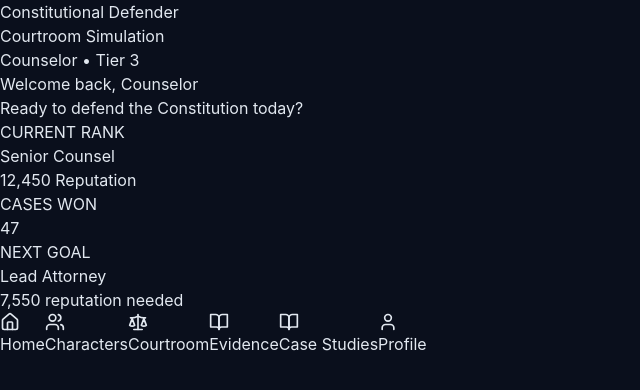
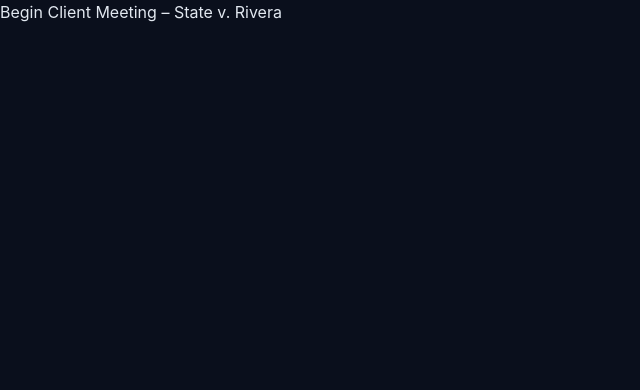
Before and after one commit to bluegillmaster911-byte/constitutional-defender, a React (Vite) app: page / in a window 1280 px wide. Shown: the top 390 px of the page, without its empty margins (0-640 px from the left). Built offline with nearby package versions, Linux system fonts and the light colour scheme.

Commit message:
Update App.tsx

```diff
--- a/src/App.tsx
+++ b/src/App.tsx
@@ -1,218 +1,41 @@
-import { useState } from 'react'
-import { Home, Users, Scale, BookOpen, User } from 'lucide-react'
+// Add these imports near the top of src/App.tsx
+import React, { useState } from 'react';
+import RiveraClientMeeting from './scenes/ClientMeeting/RiveraClientMeeting';
+import { useGameSave } from './hooks/useGameSave';
+import { awardReputation } from './game/gameEngine';
 
-type Screen = 'home' | 'characters' | 'courtroom' | 'evidence' | 'case-studies' | 'profile'
+// Example integration inside your main App component or Hub screen
+const App: React.FC = () => {
+  const [showRiveraMeeting, setShowRiveraMeeting] = useState(false);
+  const { saveGame, loadGame } = useGameSave();
 
-function App() {
-  const [currentScreen, setCurrentScreen] = useState<Screen>('home')
-
-  const navItems = [
-    { id: 'home' as Screen, label: 'Home', icon: Home },
-    { id: 'characters' as Screen, label: 'Characters', icon: Users },
-    { id: 'courtroom' as Screen, label: 'Courtroom', icon: Scale },
-    { id: 'evidence' as Screen, label: 'Evidence', icon: BookOpen },
-    { id: 'case-studies' as Screen, label: 'Case Studies', icon: BookOpen },
-    { id: 'profile' as Screen, label: 'Profile', icon: User },
-  ]
+  const handleRiveraComplete = (strategy: 'suppression' | 'first_amendment' | 'dual', reputationGain: number) => {
+    awardReputation(reputationGain);
+    saveGame(); // Persist updated reputation and state
+    setShowRiveraMeeting(false);
+    // Navigate to next screen (e.g., Evidence Library or Courtroom)
+    console.log(`Strategy selected: ${strategy} | Reputation gained: ${reputationGain}`);
+  };
 
   return (
     <div className="min-h-screen bg-[#0a0f1c] text-white">
-      {/* Header */}
-      <header className="border-b border-slate-700 bg-[#0f1629] sticky top-0 z-50">
-        <div className="max-w-6xl mx-auto px-6 py-4 flex items-center justify-between">
-          <div>
-            <h1 className="text-2xl font-semibold tracking-tight">Constitutional Defender</h1>
-            <p className="text-xs text-slate-400">Courtroom Simulation</p>
-          </div>
-          <div className="text-sm text-slate-400">Counselor • Tier 3</div>
-        </div>
-      </header>
+      {/* Your existing navigation / hub UI */}
+      <button
+        onClick={() => setShowRiveraMeeting(true)}
+        className="px-6 py-3 bg-blue-600 hover:bg-blue-700 rounded-xl font-semibold transition"
+      >
+        Begin Client Meeting – State v. Rivera
+      </button>
 
-      {/* Main Content */}
-      <main className="max-w-6xl mx-auto px-6 py-8">
+      {/* Render the scene when triggered */}
+      {showRiveraMeeting && (
+        <RiveraClientMeeting
+          onComplete={handleRiveraComplete}
+          selectedLawyerGender="male" // or "female" based on player choice
+        />
+      )}
+    </div>
+  );
+};
 
-        {/* HOME SCREEN */}
-        {currentScreen === 'home' && (
-          <div>
-            <h2 className="text-3xl font-semibold mb-2">Welcome back, Counselor</h2>
-            <p className="text-slate-400 mb-8">Ready to defend the Constitution today?</p>
-
-            <div className="grid grid-cols-1 md:grid-cols-3 gap-6">
-              <div className="bg-[#111827] border border-slate-700 rounded-2xl p-6">
-                <div className="text-blue-400 text-sm mb-1">CURRENT RANK</div>
-                <div className="text-2xl font-semibold">Senior Counsel</div>
-                <div className="text-emerald-400 mt-4">12,450 Reputation</div>
-              </div>
-              <div className="bg-[#111827] border border-slate-700 rounded-2xl p-6">
-                <div className="text-blue-400 text-sm mb-1">CASES WON</div>
-                <div className="text-4xl font-semibold">47</div>
-              </div>
-              <div className="bg-[#111827] border border-slate-700 rounded-2xl p-6">
-                <div className="text-blue-400 text-sm mb-1">NEXT GOAL</div>
-                <div className="text-lg">Lead Attorney</div>
-                <div className="text-xs text-slate-500 mt-1">7,550 reputation needed</div>
-              </div>
-            </div>
-          </div>
-        )}
-
-        {/* CHARACTERS SCREEN - With Images */}
-        {currentScreen === 'characters' && (
-          <div>
-            <h2 className="text-3xl font-semibold mb-2">Characters</h2>
-            <p className="text-slate-400 mb-8">Your team and the courtroom NPCs</p>
-
-            <div className="mb-10">
-              <h3 className="text-lg font-semibold mb-4 text-blue-400">Your Team</h3>
-              <div className="grid grid-cols-2 md:grid-cols-4 gap-6">
-                {[
-                  { name: "Elena Rodriguez", role: "Lead Counsel", image: "/characters/elena-rodriguez.jpg" },
-                  { name: "James Mitchell", role: "Junior Associate", image: "/characters/james-mitchell.jpg" },
-                  { name: "Marcus Williams", role: "Constitutional Expert", image: "/characters/marcus-williams.jpg" },
-                  { name: "Sarah Chen", role: "Trial Strategist", image: "/characters/sarah-chen.jpg" },
-                ].map((char, i) => (
-                  <div key={i} className="group bg-[#111827] border border-slate-700 rounded-2xl overflow-hidden hover:border-blue-500 hover:shadow-2xl transition-all duration-300 cursor-pointer">
-                    <img src={char.image} alt={char.name} className="w-full h-56 object-cover group-hover:scale-105 transition-transform duration-300" />
-                    <div className="p-5">
-                      <div className="font-semibold text-xl tracking-tight">{char.name}</div>
-                      <div className="inline-block mt-2 px-3 py-0.5 bg-blue-600/20 text-blue-400 text-xs font-medium rounded-full">
-                        {char.role}
-                      </div>
-                    </div>
-                  </div>
-                ))}
-              </div>
-            </div>
-
-            <div>
-              <h3 className="text-lg font-semibold mb-4 text-amber-400">Courtroom NPCs</h3>
-              <div className="grid grid-cols-2 md:grid-cols-5 gap-6">
-                {[
-                  { name: "Judge Chen", role: "Presiding Judge", image: "/characters/judge-chen.jpg" },
-                  { name: "Prosecutor Stone", role: "Lead Prosecutor", image: "/characters/prosecutor-stone.jpg" },
-                  { name: "Clerk Williams", role: "Court Clerk", image: "/characters/clerk-williams.jpg" },
-                  { name: "Defendant Rivera", role: "The Accused", image: "/characters/defendant-rivera.jpg" },
-                  { name: "Mentor Richardson", role: "Senior Advisor", image: "/characters/mentor-richardson.jpg" },
-                ].map((npc, i) => (
-                  <div key={i} className="group bg-[#111827] border border-slate-700 rounded-2xl overflow-hidden hover:border-amber-500 hover:shadow-xl transition-all duration-300 cursor-pointer">
-                    <img src={npc.image} alt={npc.name} className="w-full h-48 object-cover group-hover:scale-105 transition-transform duration-300" />
-                    <div className="p-4 text-center">
-                      <div className="font-semibold text-lg">{npc.name}</div>
-                      <div className="text-amber-400 text-sm mt-1">{npc.role}</div>
-                    </div>
-                  </div>
-                ))}
-              </div>
-            </div>
-          </div>
-        )}
-
-        {/* COURTROOM SCREEN */}
-        {currentScreen === 'courtroom' && (
-          <div>
-            <h2 className="text-3xl font-semibold mb-2">Courtroom</h2>
-            <p className="text-slate-400 mb-8">United States v. Rivera • Constitutional Defense</p>
-
-            <div className="bg-[#111827] border border-slate-700 rounded-2xl p-8 mb-8">
-              <div className="grid grid-cols-1 md:grid-cols-3 gap-6 text-center">
-                <div className="bg-[#0a0f1c] rounded-xl p-6">
-                  <div className="text-4xl mb-3">⚖️</div>
-                  <div className="font-semibold">Judge Chen</div>
-                  <div className="text-xs text-slate-400 mt-1">Presiding</div>
-                </div>
-                <div className="bg-[#0a0f1c] rounded-xl p-6">
-                  <div className="text-4xl mb-3">🔨</div>
-                  <div className="font-semibold">Prosecutor Stone</div>
-                  <div className="text-xs text-slate-400 mt-1">Opposing Counsel</div>
-                </div>
-                <div className="bg-[#0a0f1c] rounded-xl p-6">
-                  <div className="text-4xl mb-3">📋</div>
-                  <div className="font-semibold">Clerk Williams</div>
-                  <div className="text-xs text-slate-400 mt-1">Court Records</div>
-                </div>
-              </div>
-            </div>
-
-            <div className="text-center space-y-4">
-              <button
-                onClick={() => alert('Full interactive courtroom with dialogue choices and voice narration coming in next update')}
-                className="bg-blue-600 hover:bg-blue-700 transition-colors px-10 py-4 rounded-2xl font-semibold text-lg w-full max-w-md"
-              >
-                Begin Trial
-              </button>
-              <p className="text-xs text-slate-500">Interactive trial simulation with branching dialogue</p>
-            </div>
-          </div>
-        )}
-
-        {/* EVIDENCE SCREEN */}
-        {currentScreen === 'evidence' && (
-          <div>
-            <h2 className="text-3xl font-semibold mb-6">Evidence Library</h2>
-            <p className="text-slate-400">Evidence collection and management system coming soon.</p>
-          </div>
-        )}
-
-        {/* CASE STUDIES SCREEN */}
-        {currentScreen === 'case-studies' && (
-          <div>
-            <h2 className="text-3xl font-semibold mb-2">Case Studies</h2>
-            <p className="text-slate-400 mb-8">Real incidents analyzed through a constitutional lens</p>
-
-            <div className="bg-[#111827] border border-slate-700 rounded-2xl p-8 mb-8">
-              <div className="max-w-3xl">
-                <h3 className="text-2xl font-semibold mb-4">Understanding Use of Force &amp; Constitutional Rights</h3>
-                <p className="text-slate-300 leading-relaxed mb-6">
-                  Real-world incidents provide powerful learning opportunities. By examining these cases,
-                  we can better understand constitutional protections under the 4th, 5th, and 14th Amendments.
-                </p>
-
-                <div className="bg-[#0a0f1c] border border-slate-600 rounded-xl p-6">
-                  <div className="text-amber-400 text-sm font-medium mb-2">FEATURED CASE</div>
-                  <h4 className="text-xl font-semibold mb-3">Parking Lot Incident – Use of Force Analysis</h4>
-                  <p className="text-slate-300 text-sm leading-relaxed">
-                    This case study examines a recorded interaction between law enforcement and a civilian.
-                    Key constitutional questions include: Was the force used reasonable?
-                  </p>
-                </div>
-              </div>
-            </div>
-          </div>
-        )}
-
-        {/* PROFILE SCREEN */}
-        {currentScreen === 'profile' && (
-          <div>
-            <h2 className="text-3xl font-semibold mb-6">Your Profile</h2>
-            <p className="text-slate-400">Reputation, achievements, and case history will appear here.</p>
-          </div>
-        )}
-
-      </main>
-
-      {/* Bottom Navigation */}
-      <nav className="fixed bottom-0 left-0 right-0 bg-[#0f1629] border-t border-slate-700">
-        <div className="max-w-6xl mx-auto flex justify-around py-3">
-          {navItems.map((item) => {
-            const Icon = item.icon
-            const isActive = currentScreen === item.id
-            return (
-              <button
-                key={item.id}
-                onClick={() => setCurrentScreen(item.id)}
-                className={`flex flex-col items-center px-4 py-1 text-xs transition-colors ${
-                  isActive ? 'text-blue-400' : 'text-slate-400 hover:text-slate-200'
-                }`}
-              >
-                <Icon size={20} className="mb-1" />
-                {item.label}
-              </button>
-            )
-          })}
-        </div>
-      </nav>
-    </div>
-  )
-}
-
-export default App
+export default App;
```
